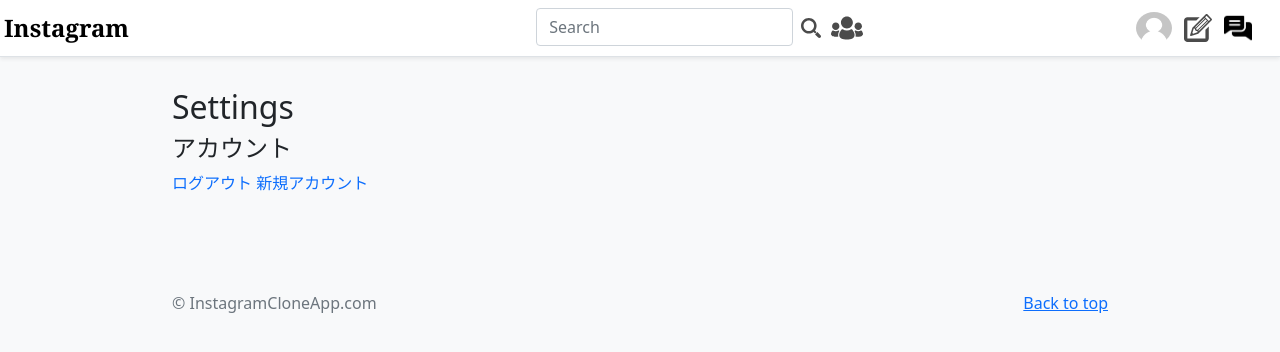
After one commit to TaniguchiKosuke/instagram_django, a Django app: page /instagram/settings/ in a window 1280 px wide. The commit adds this page. Shown: the top 352 px of the page. Run offline with Django 3.2, Linux system fonts and the light colour scheme; a user stored in the database is signed in; some libraries are stand-ins or nearby versions.

Commit message:
fix and create SettingsView

```diff
--- a/instagram/urls.py
+++ b/instagram/urls.py
@@ -21,4 +21,5 @@
     path('tag_post_list/<str:tag>', views.TagPostListView.as_view(), name='tag_post_list'),
     path('comment_from_post_list/<int:pk>/', views.comment_from_post_list, name='comment_from_post_list'),
     path('search_friends/', views.SearchFriendsView.as_view(), name='search_friends'),
+    path('settings/', views.SettingsPageView.as_view(), name='settings')
 ]
--- a/instagram/views.py
+++ b/instagram/views.py
@@ -501,3 +501,7 @@
         context['followee'] = FriendShip.objects.filter(follower=user).count()
         context['follower'] = FriendShip.objects.filter(followee=user).count()
         return context
+
+
+class SettingsPageView(LoginRequiredMixin, TemplateView):
+    template_name = 'settings.html'
--- a/templates/base.html
+++ b/templates/base.html
@@ -32,10 +32,10 @@
   <body>
     <header>
       <div class="header">
-        <div class="d-flex flex-column flex-md-row align-items-center p-3 px-md-4 mb-3 bg-white border-bottom shadow-sm">
+        <div class="d-flex flex-column flex-md-row align-items-center p-1 bg-white border-bottom shadow-sm">
           <h4 class="my-0 mr-md-auto font-weight-normal"><a href="{% url 'instagram:home' %}" class="title-of-app" style="text-decoration: none; font-family:Georgia, 'Times New Roman', Times, serif; font-weight:bold;">Instagram</a></h4>
           <form method="GET" action="{% url 'instagram:home' %}" class="d-flex search-form">
-            <input class="form-control me-2" type="text" placeholder="Search" aria-label="Search" value="{{ request.GET.query }}" name="query">
+            <input class="form-control me-2" type="text" placeholder="Search" aria-label="Search" value="{{ request.GET.query }}" name="query" style="margin-top: 4px;">
             <input type="image" src="{{ MEDIA_URL }}app_images/search_icon.svg" alt="送信する" style="width: 20px;">
             <a href="{% url 'instagram:search_friends' %}" style="margin: 8px;"><img src="{{ MEDIA_URL }}app_images/search_friends_icon.svg" alt="" class="user-image-icon"></a>
           </form>
@@ -47,17 +47,9 @@
                 <a class="p-2 text-dark" style="text-decoration: none;" href="{% url 'instagram:user_profile' pk=user.pk %}"><img class="user-image-icon" src="{{ MEDIA_URL }}images/default-user-image.png" alt=""></a>
               {%endif%}
             {% endif %}
-            <a href="{% url 'instagram:post' %}"><img src="{{ MEDIA_URL }}app_images/post.svg" width="28" height="28"></a>
-            <a class="p-2 text-dark" style="text-decoration: none;" href="{% url 'users:signup' %}">新規アカウント</a>
+            <a href="{% url 'instagram:post' %}"><img src="{{ MEDIA_URL }}app_images/post.svg" width="28px" height="28px"></a>
+            <a class="p-2 text-dark" href="{% url 'instagram:message_list' %}"><img src="{{ MEDIA_URL }}app_images/chatting.png" alt="" style="width: 28px;height:28px;"></a>
           </nav>
-          {% block search %}
-          {% endblock search %}
-
-          {% if user.is_authenticated %}
-          <a class="btn btn-outline-primary " style="margin-left: 12px;" href="{% url 'users:logout' %}">ログアウト</a>
-          {% else %}
-            <a class="btn btn-outline-primary " style="margin-left: 12px;" href="{% url 'users:login' %}">ログイン</a>
-          {% endif %}
         </div>
       </div>
     </header>
--- a/templates/home.html
+++ b/templates/home.html
@@ -24,7 +24,7 @@
         <a href="{% url 'instagram:message_list' %}" class="btn btn-secondary my-2">メッセージ</a>
         {% if user.is_authenticated %}
         <a href="{% url 'instagram:user_profile' pk=user.pk %}" class="btn btn-secondary my-2">プロフィール</a>
-        <a href=""><img src="{{ MEDIA_URL }}app_images/settings_icon.svg" alt="" style="width: 24px;height:24px;"></a>
+        <a href="{% url 'instagram:settings' %}"><img src="{{ MEDIA_URL }}app_images/settings_icon.svg" alt="" style="width: 24px;height:24px;"></a>
         {% endif %}
       </p>
     </div>
--- /dev/null
+++ b/templates/settings.html
@@ -0,0 +1,15 @@
+{% extends 'base.html' %}
+{% load static %}
+
+{% block content %}
+<section style="margin-top: 20px;">
+  <h2>Settings</h2>
+  <div>
+    <h4>アカウント</h4>
+    <div>
+      <a style="text-decoration: none;" href="{% url 'users:logout' %}">ログアウト</a>
+      <a style="text-decoration: none;" href="{% url 'users:signup' %}">新規アカウント</a>
+    </div>
+  </div>
+</section>
+{% endblock content %}r
--- a/templates/user_profile.html
+++ b/templates/user_profile.html
@@ -36,7 +36,7 @@
       <p>
         <a href="{% url 'instagram:message_list' %}" class="btn btn-secondary my-2">メッセージ</a>
         <a href="{% url 'instagram:user_profile_update' pk=request_user.pk %}" class="btn btn-primary my-2">編集</a>
-        <a href=""><img src="{{ MEDIA_URL }}app_images/settings_icon.svg" alt="" style="width: 24px;height:24px;"></a>
+        <a href="{% url 'instagram:settings' %}"><img src="{{ MEDIA_URL }}app_images/settings_icon.svg" alt="" style="width: 24px;height:24px;"></a>
       </p>
       {% else %}
       <p>
```
Also changed, not shown: db.sqlite3, media/app_images/chatting.png (added).
